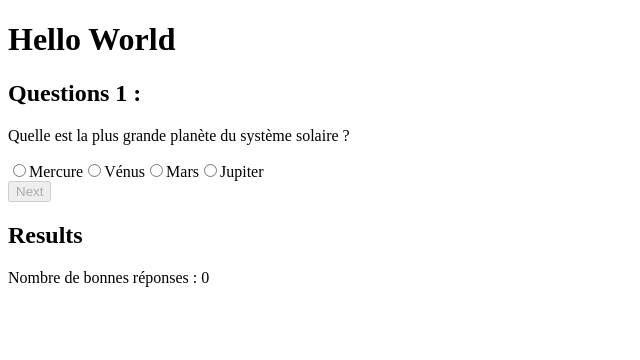
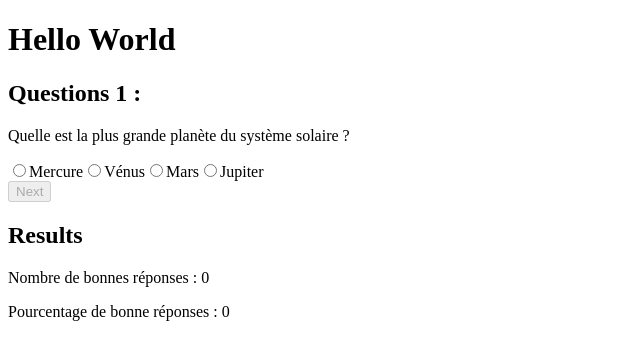
Before and after one commit to KyleAktr/monthly-mind, a React (Create React App) app: page / in a window 1280 px wide. Shown: the top 360 px of the page, without its empty margins (0-640 px from the left). Built offline with nearby package versions, Linux system fonts and the light colour scheme.

Commit message:
Percent of good answers calculation

```diff
--- a/src/components/Results.jsx
+++ b/src/components/Results.jsx
@@ -1,11 +1,14 @@
 import React from 'react';
 
 const Results = ({ goodAnswerCount }) => {
+
+    const percentGoodAnswer = (goodAnswerCount / 8)  * 100
 
     return (
         <div>
             <h2>Results</h2>
             <p>Nombre de bonnes réponses : {goodAnswerCount}</p>
+            <p>Pourcentage de bonne réponses : {percentGoodAnswer}</p>
         </div>
     );
 };
```
